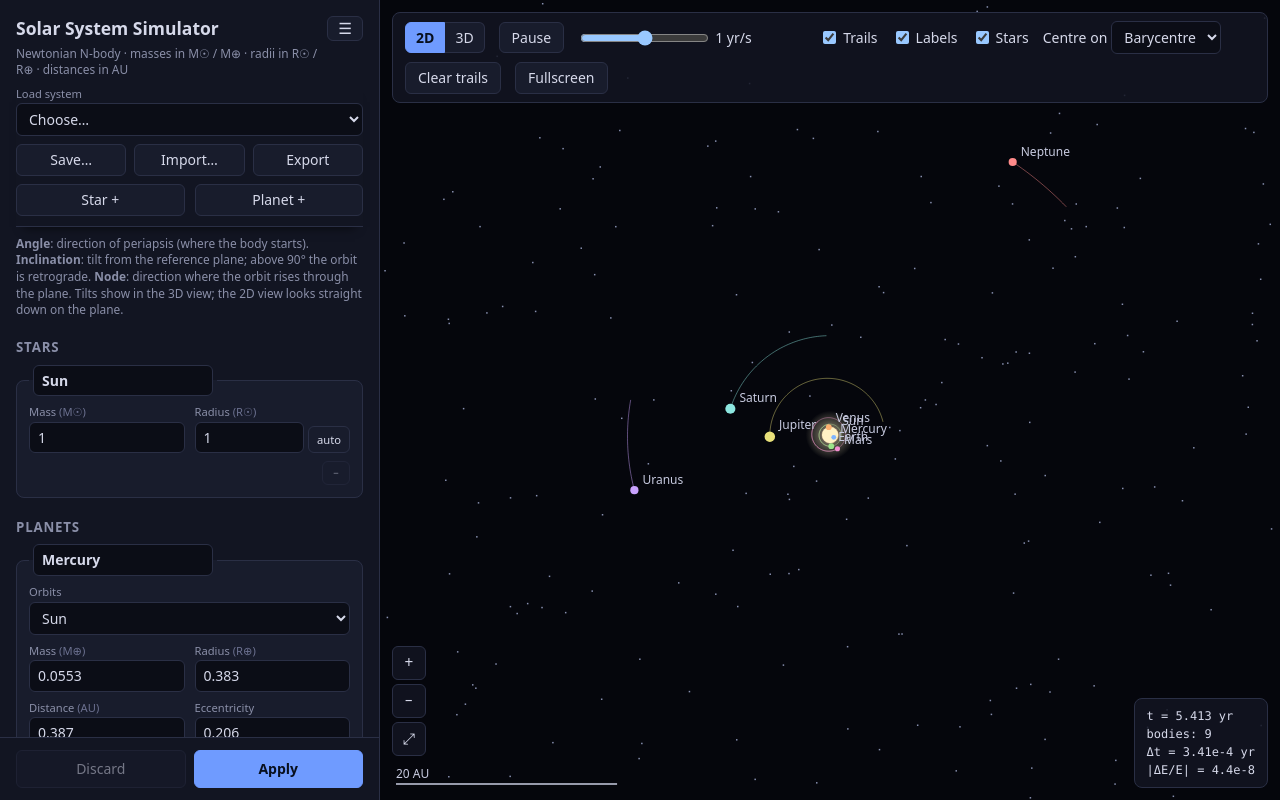
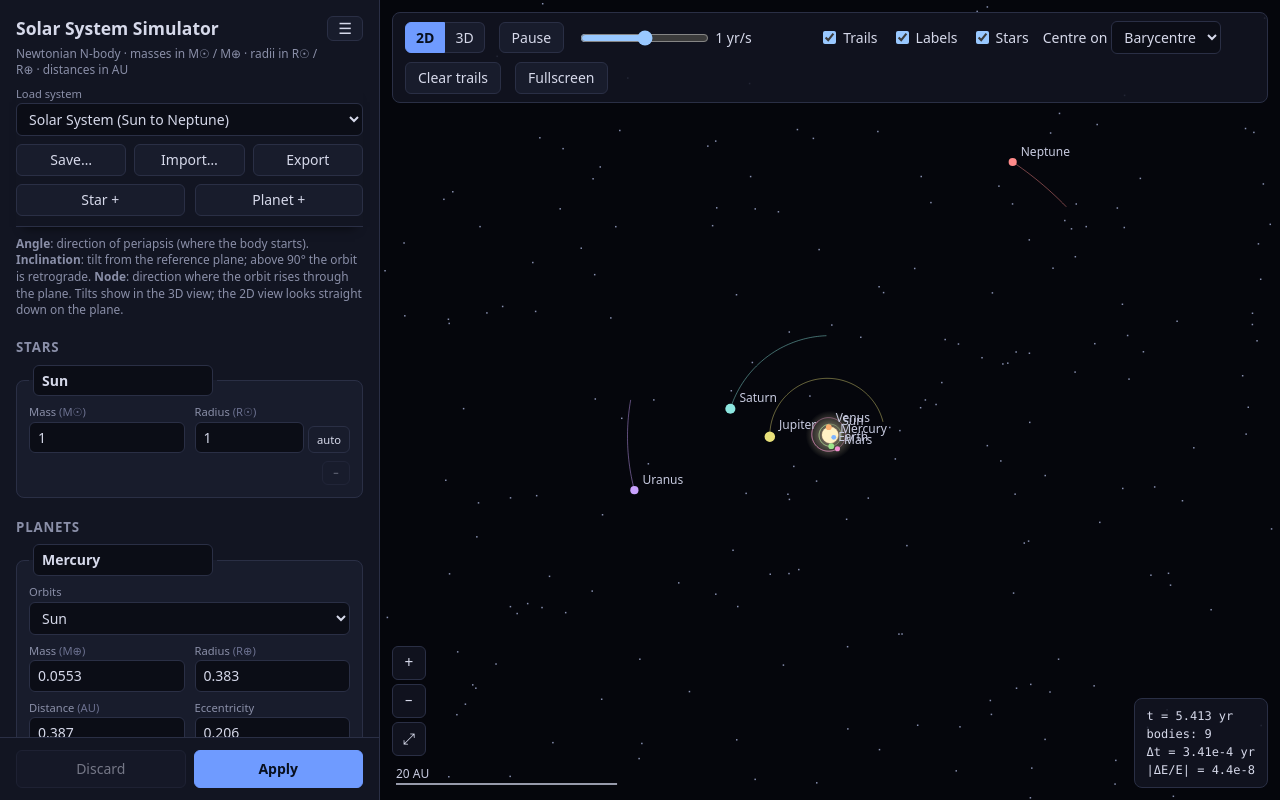
Before and after one commit to bro013/solar-system-sim, a React (Vite) app: page / in a window 1280 px wide. Built offline with nearby package versions, Linux system fonts and the light colour scheme.

Commit message:
display solar system name in dropdown

```diff
--- a/src/components/SystemLibrary.tsx
+++ b/src/components/SystemLibrary.tsx
@@ -28,6 +28,15 @@ export function SystemLibrary({ config, onLoad }: Props) {
   /** The name being typed in the save form, or null while the form is closed. */
   const [saveName, setSaveName] = useState<string | null>(null)
   const [message, setMessage] = useState<{ error: boolean; text: string } | null>(null)
+  /**
+   * The system last loaded or saved, shown in the Load system list: its option value, its name, and the config
+   * it gave the form, to tell whether the form has been changed since. App starts on the first preset.
+   */
+  const [shown, setShown] = useState<{ value: string; name: string; config: SystemConfig }>(() => ({
+    value: 'preset:0',
+    name: PRESETS[0].name,
+    config,
+  }))
   const fileInput = useRef<HTMLInputElement>(null)
 
   // Pick up systems saved or deleted in other tabs.
@@ -39,8 +48,9 @@ export function SystemLibrary({ config, onLoad }: Props) {
     return () => window.removeEventListener('storage', onStorage)
   }, [store])
 
-  const load = (config: SystemConfig, activeName: string | null, text: string | null) => {
+  const load = (config: SystemConfig, value: string, name: string, activeName: string | null, text: string | null) => {
     onLoad(config)
+    setShown({ value, name, config })
     setActive(activeName)
     setSaveName(null)
     setMessage(text ? { error: false, text } : null)
@@ -61,32 +71,44 @@ export function SystemLibrary({ config, onLoad }: Props) {
   const submitSave = () => {
     if (!trimmed) return
     run(() => store.save(trimmed, config), `Saved “${trimmed}” in this browser.`)
+    setShown({ value: `saved:${trimmed}`, name: trimmed, config })
     setActive(trimmed)
     setSaveName(null)
   }
 
   const importFile = async (file: File) => {
     try {
-      load(parseProfile(await file.text()), null, `Loaded ${file.name}.`)
+      load(parseProfile(await file.text()), 'file', file.name, null, `Loaded ${file.name}.`)
     } catch (e) {
       setMessage({ error: true, text: e instanceof ProfileError ? e.message : `Could not read ${file.name}.` })
     }
   }
+
+  // The list selects the shown system's own option while the form still holds it unchanged. Otherwise it shows a
+  // placeholder with its name, so choosing the original from the list reloads it (a select ignores re-choosing
+  // its current value). Imported files, and saved systems deleted since, have no option of their own.
+  const unchanged = shown.config === config
+  const hasOption = shown.value.startsWith('preset:') || saved.some((s) => `saved:${s.name}` === shown.value)
+  const selectValue = unchanged && hasOption ? shown.value : 'current'
 
   return (
     <>
       <label className="field">
         <span className="field-label">Load system</span>
         <select
-          value=""
+          value={selectValue}
           onChange={(e) => {
             const [kind, key] = e.target.value.split(/:(.*)/s)
-            if (kind === 'preset') load(structuredClone(PRESETS[+key].config), null, null)
+            if (kind === 'preset') load(structuredClone(PRESETS[+key].config), e.target.value, PRESETS[+key].name, null, null)
             const s = kind === 'saved' ? saved.find((x) => x.name === key) : undefined
-            if (s) load(structuredClone(s.config), s.name, `Loaded “${s.name}”.`)
+            if (s) load(structuredClone(s.config), e.target.value, s.name, s.name, `Loaded “${s.name}”.`)
           }}
         >
-          <option value="">Choose…</option>
+          {selectValue === 'current' && (
+            <option value="current" disabled>
+              {unchanged ? shown.name : `${shown.name} (modified)`}
+            </option>
+          )}
           <optgroup label="Presets">
             {PRESETS.map((p, i) => (
               <option key={p.name} value={`preset:${i}`}>
```
